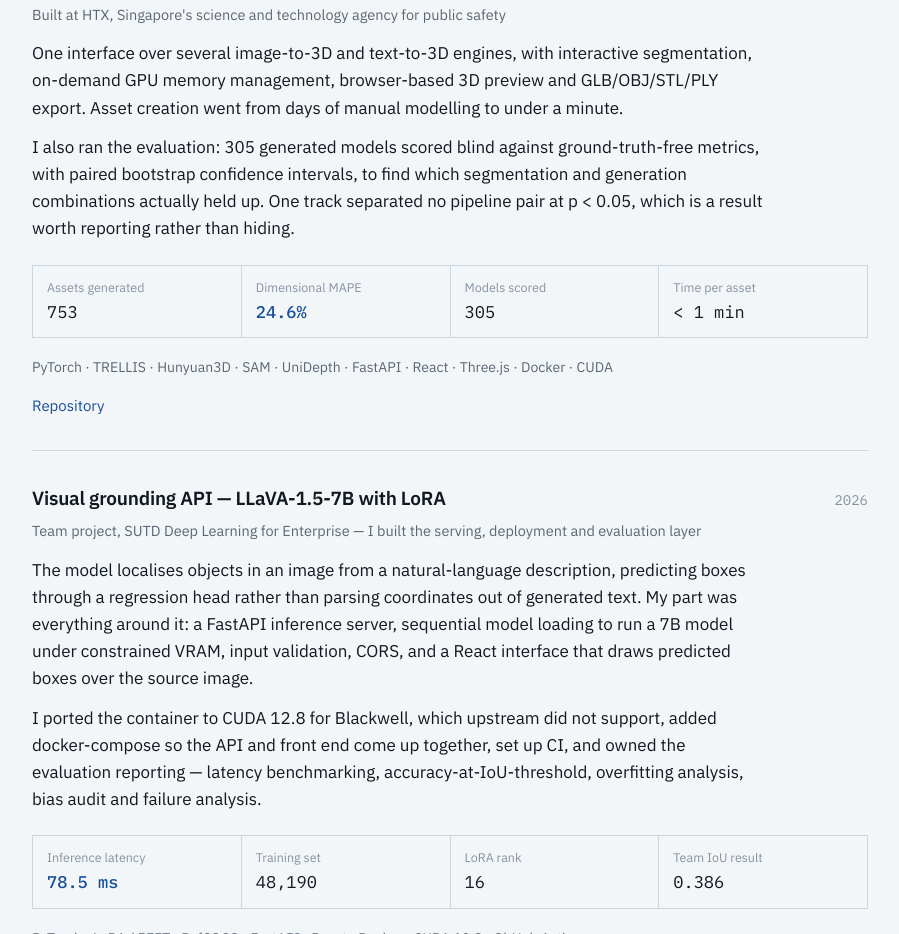
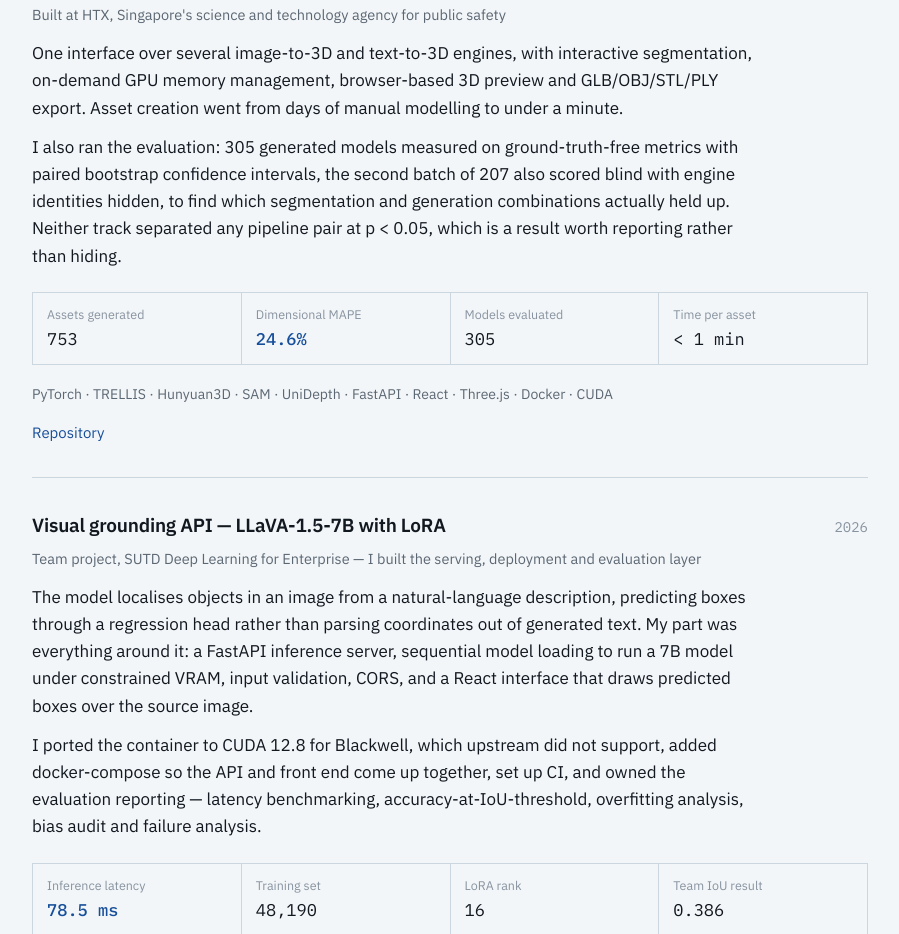
Before and after one commit to johncharles-dev/johncharles-dev.github.io, a plain HTML site: page index.html in a window 1280 px wide. Shown: the part 1023-1957 px from the top of the page, without its empty margins (190-1089 px from the left). Drawn offline with Linux system fonts and the light colour scheme.

Commit message:
Updated evaluation details and terminology in the text.

```diff
--- a/index.html
+++ b/index.html
@@ -294,16 +294,17 @@ footer{
         under a minute.
       </p>
       <p class="body">
-        I also ran the evaluation: 305 generated models scored blind against
-        ground-truth-free metrics, with paired bootstrap confidence intervals, to find
-        which segmentation and generation combinations actually held up. One track
-        separated no pipeline pair at p &lt; 0.05, which is a result worth reporting
-        rather than hiding.
+        I also ran the evaluation: 305 generated models measured on
+        ground-truth-free metrics with paired bootstrap confidence intervals,
+        the second batch of 207 also scored blind with engine identities
+        hidden, to find which segmentation and generation combinations actually
+        held up. Neither track separated any pipeline pair at p &lt; 0.05,
+        which is a result worth reporting rather than hiding.
       </p>
       <dl class="measures">
         <div><dt>Assets generated</dt><dd>753</dd></div>
         <div><dt>Dimensional MAPE</dt><dd class="hl">24.6%</dd></div>
-        <div><dt>Models scored</dt><dd>305</dd></div>
+        <div><dt>Models evaluated</dt><dd>305</dd></div>
         <div><dt>Time per asset</dt><dd>&lt; 1 min</dd></div>
       </dl>
       <p class="stack">PyTorch · TRELLIS · Hunyuan3D · SAM · UniDepth · FastAPI · React · Three.js · Docker · CUDA</p>
```
